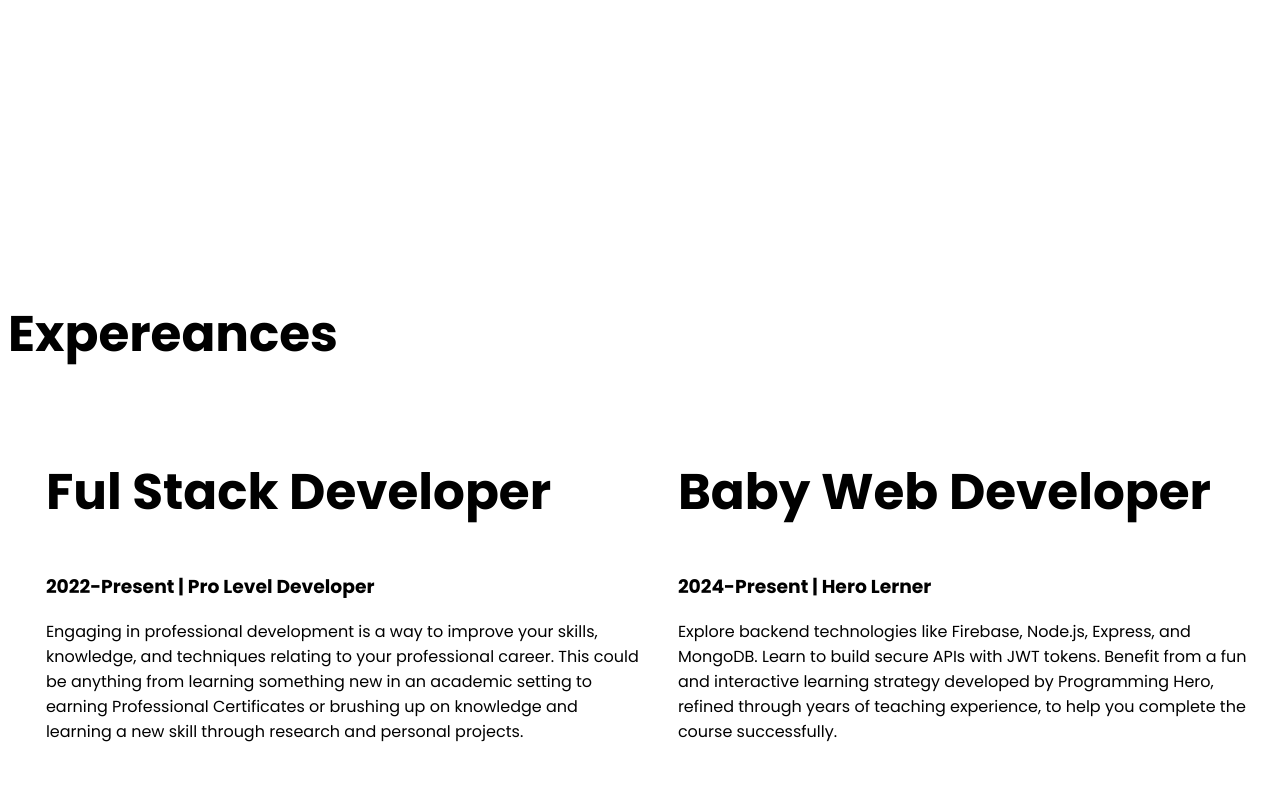
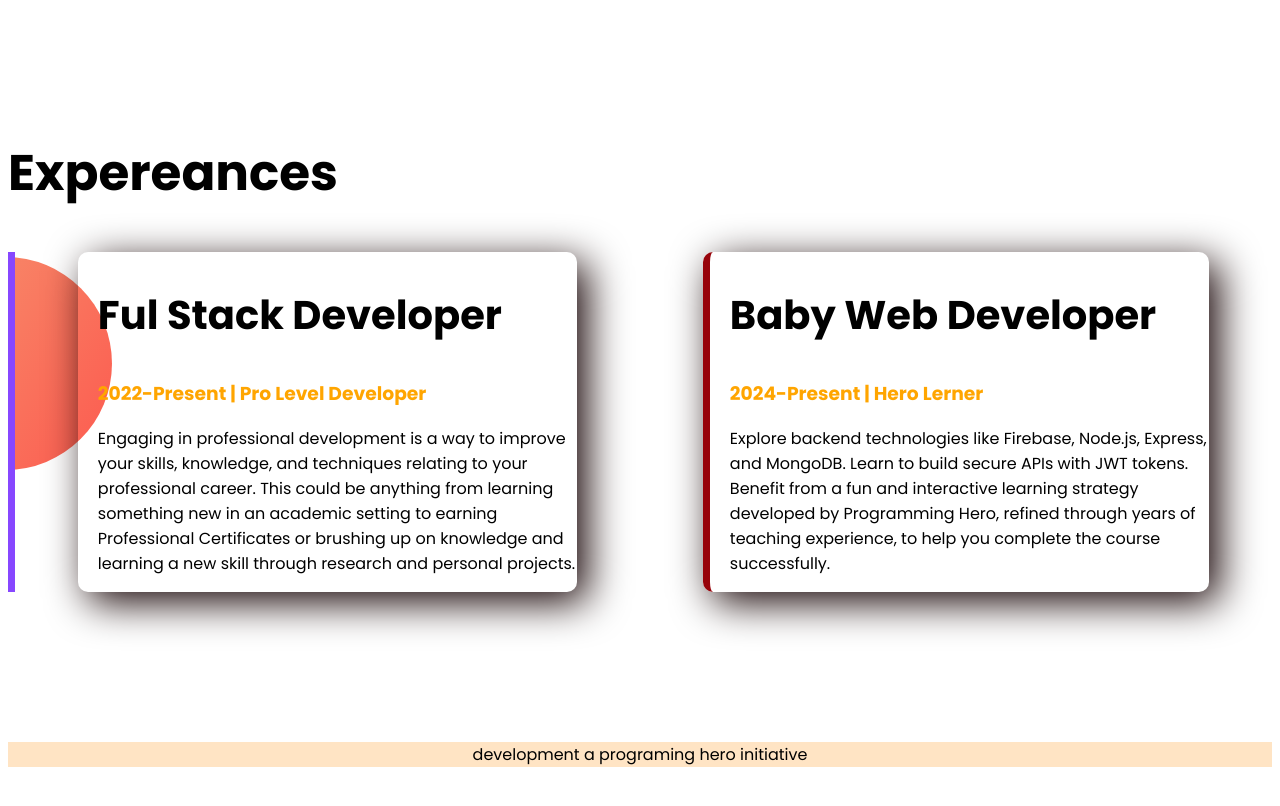
Before and after one commit to aminul2124/Developer-portfolio, a plain HTML site: page index.html in a window 1280 px wide. Shown: the part 980-1786 px from the top of the page. After the commit the page ends 1763 px from the top, so only its background shows below. Drawn offline with Linux system fonts and the light colour scheme.

Commit message:
style and futter added

```diff
--- a/index.html
+++ b/index.html
@@ -23,7 +23,7 @@
     </section>
     <section class="Dream-Big flexxible-container">
         <div class="half-width">
-            <img src="my pic/Aminul-1.png" alt="">
+            <img src="my pic/my-bg (1).png" alt="">
         </div>
         <div class="half-width">
             <h1>Dream Big</h1>
@@ -36,18 +36,18 @@
     </section>
     <section class="expereance-area">
         <h1>Expereances</h1>
-        <div class="flexxible-container">
-            <div class="half-width">
-                <h1>Ful Stack Developer</h1>
-                <h3>2022-Present | Pro Level Developer</h3>
+        <div id="full-stack-developer" class="flexxible-container">
+            <div class="expereance-item">
+                <h2>Ful Stack Developer</h2>
+                <h3 class="orange-color">2022-Present | Pro Level Developer</h3>
                 <p>Engaging in professional development is a way to improve your skills, knowledge, and techniques relating to your
                     professional career. This could be anything from learning something new in an academic setting to earning
                     Professional
                     Certificates or brushing up on knowledge and learning a new skill through research and personal projects.</p>
             </div>
-            <div class="half-width">
-                <h1>Baby Web Developer</h1>
-                <h3>2024-Present | Hero Lerner</h3>
+            <div id="baby-web-developer"  class="expereance-item">
+                <h2>Baby Web Developer</h2>
+                <h3 class="orange-color">2024-Present | Hero Lerner</h3>
                 <p>Explore backend technologies like Firebase, Node.js, Express, and MongoDB. Learn to build secure APIs with JWT
                     tokens. Benefit from a fun and interactive learning strategy developed by Programming Hero, refined through
                     years of teaching
@@ -55,6 +55,8 @@
             </div>
         </div>
     </section>
-
 </body>
+    <footer>
+        <p>development a programing hero initiative</p>
+    </footer>
 </html>
--- a/style.css
+++ b/style.css
@@ -3,6 +3,9 @@ body{
     }
 h1{
     font-size: 50px;
+}
+h2{
+    font-size: 40px;
 }
 .orange-color{
     color: orange;
@@ -39,3 +42,28 @@ h1{
 .centre{
 padding-right: 120px;
 }
+.expereance-item{
+    width: 40%;
+    margin-left:5% ;
+    margin-right: 5%;
+    padding-left: 20px;
+    border-radius: 10px;
+    box-shadow: 10px 10px 40px hsl(354, 100%, 4%);
+
+}
+.expereance-area{
+    background-image: url(images/exp-bg.png);background-repeat: no-repeat;
+    background-position: left;
+
+
+}
+#full-stack-developer{
+    border-left: 7px solid #8747ff;
+}
+#baby-web-developer{
+    border-left: 7px solid #97030a;
+}
+footer{
+    text-align: center;
+    background-color: bisque;
+}
```
Also changed, not shown: my pic/my-bg (1).png (added).
